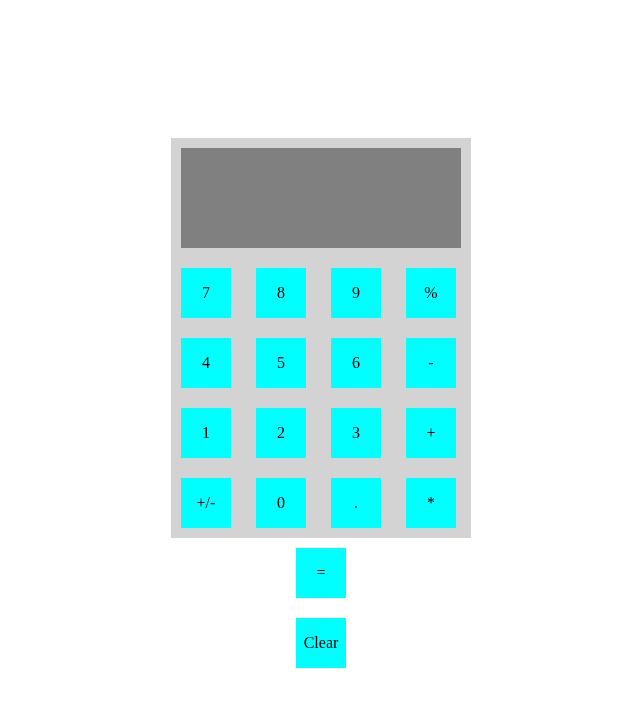
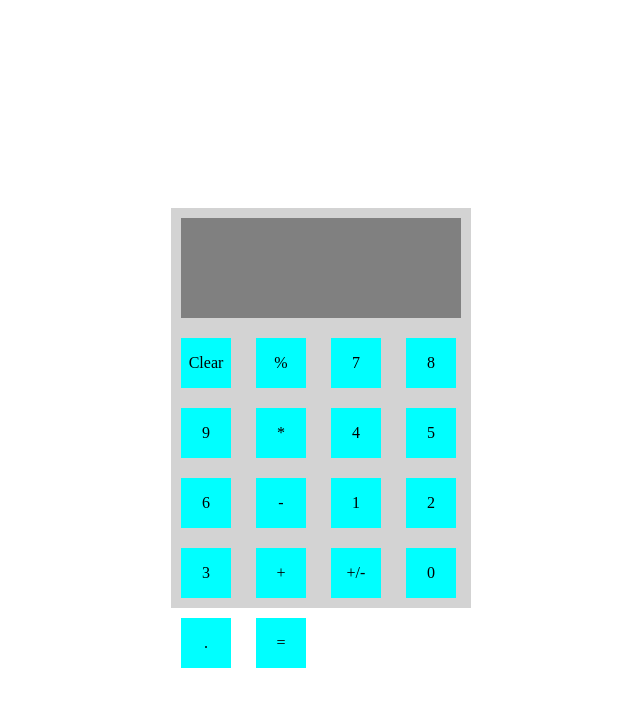
Before and after one commit to Thhommy/Calculator, a plain HTML site: page index.html in a window 1280 px wide. Shown: the whole page, without its empty margins (319-959 px from the left). Drawn offline with Linux system fonts and the light colour scheme.

Commit message:
restructured the html

```diff
--- a/index.html
+++ b/index.html
@@ -14,24 +14,25 @@
             <div id="upper-display"></div>
             <div id="lower-display"></div>
         </div>
-        <div class="num 7 button">7</div>
-        <div class="num 8 button">8</div>
-        <div class="num 9 button">9</div>
+        <div class="button" id="clear">Clear</div>
         <div class="button" id="divide">%</div>
-        <div class="num 4 button">4</div>
-        <div class="num 5 button">5</div>
-        <div class="num 6 button">6</div>
+        <div class="num button">7</div>
+        <div class="num button">8</div>
+        <div class="num button">9</div>
+        <div class="button" id="multiply">*</div>
+        <div class="num button">4</div>
+        <div class="num button">5</div>
+        <div class="num button">6</div>
         <div class="button" id="subtract">-</div>
-        <div class="num 1 button">1</div>
-        <div class="num 2 button">2</div>
-        <div class="num 3 button">3</div>
+        <div class="num button">1</div>
+        <div class="num button">2</div>
+        <div class="num button">3</div>
         <div class="button" id="add">+</div>
-        <div class="plusMinus button">+/-</div>
-        <div class="num 0 button">0</div>
-        <div class="floatingPoint button">.</div>
-        <div class="button" id="multiply">*</div>
+        <div class="button" id="plusMinus">+/-</div>
+        <div class="num button">0</div>
+        <div class="button" id="floatingPoint">.</div>
+        <div class="button" id="equal">=</div>
+
     </div>
-    <div class="button" id="equal">=</div>
-    <div class="clear button">Clear</div>
 </body>
 </html>
```
